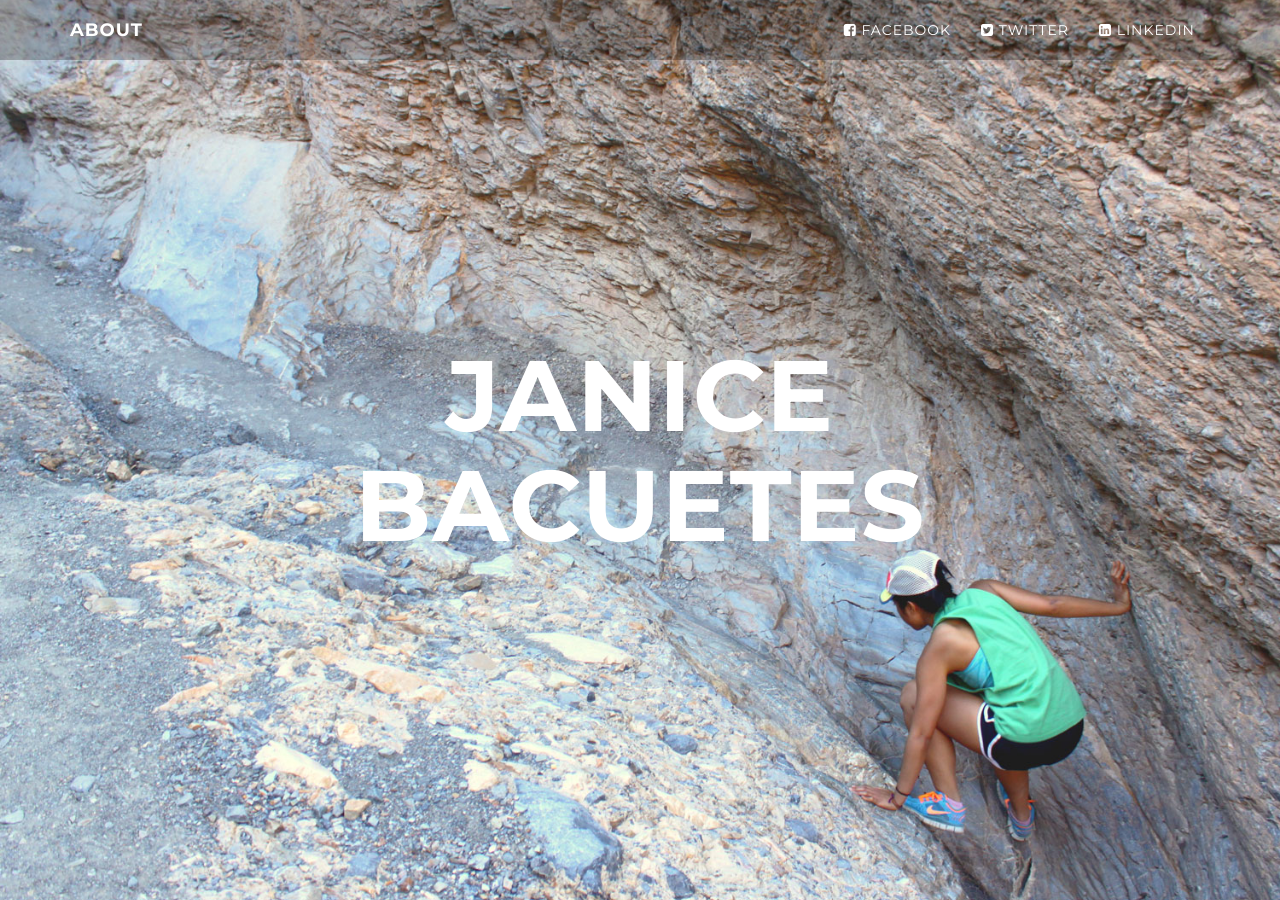
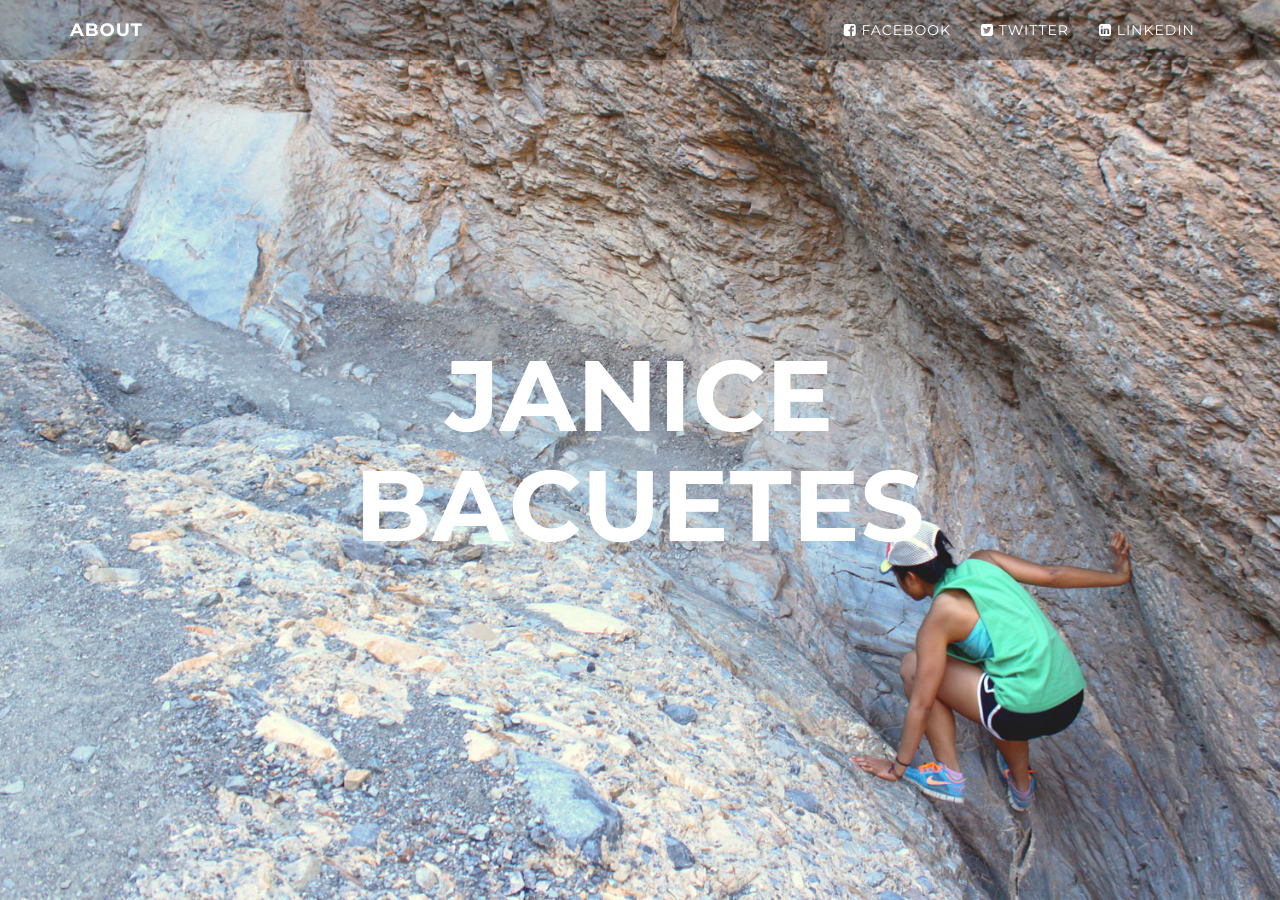
Before and after one commit to juhneece/juhneece.github.io, a Jekyll site: the page built from index.html, in a window 1280 px wide. Built offline with Jekyll 4.4.1, drawn with Linux system fonts in a browser that asks for light colours; nearby versions of some CDN libraries; Markdown is read by kramdown in place of the engine named in the settings.

Commit message:
update homepage background image for mobile web viewports

```diff
--- a/public/css/home.scss
+++ b/public/css/home.scss
@@ -136,7 +136,7 @@
   padding: 100px 0;
   text-align: center;
   color: $home-text-color;
-  background: url(../img/home-tall.jpg) no-repeat center right scroll;
+  background: url(../img/home-tall.jpg) no-repeat bottom center scroll;
   background-color: black;
   @include background-cover;
   .intro-body {
```
Also changed, not shown: public/img/home-tall.jpg.
